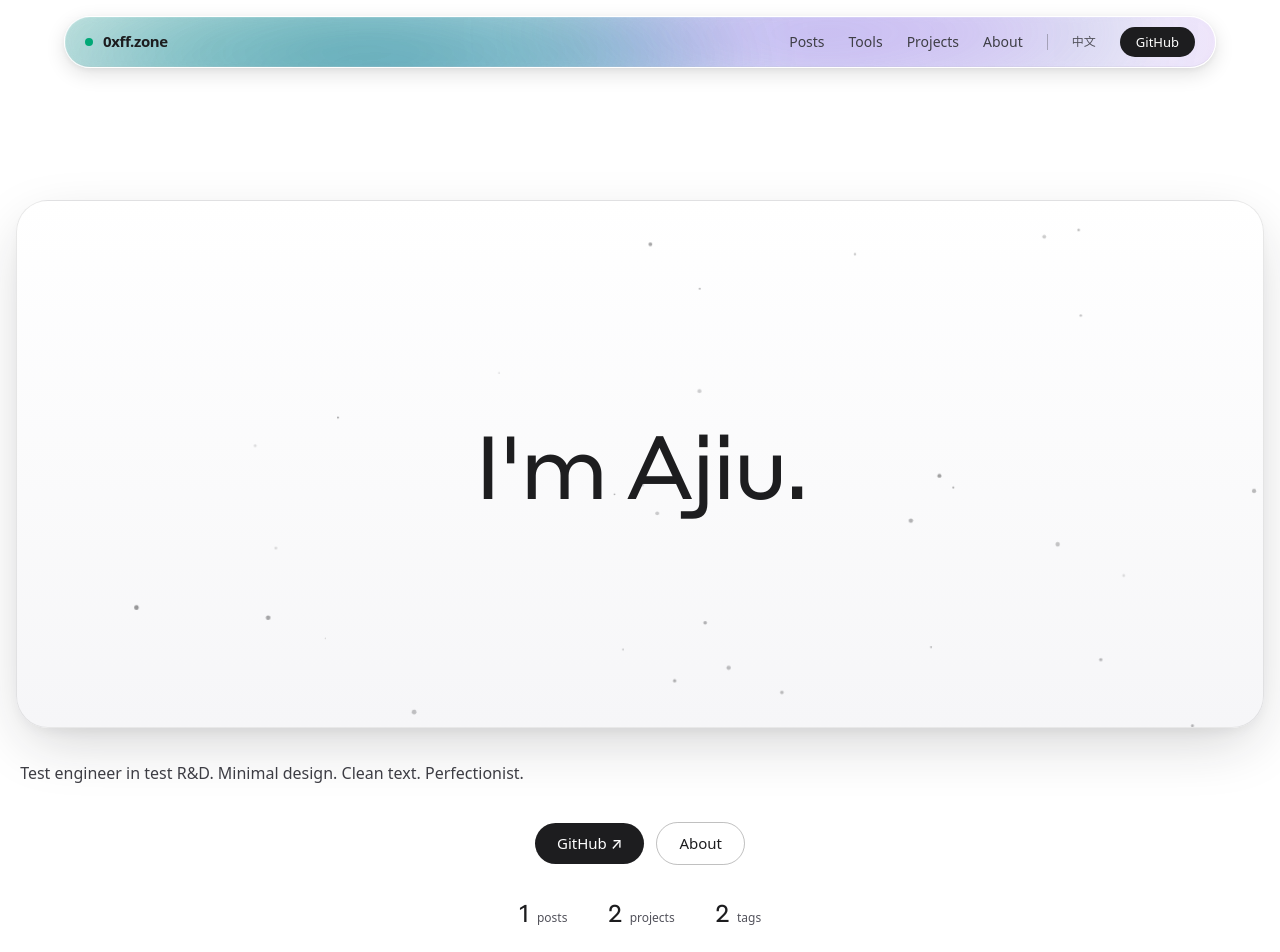
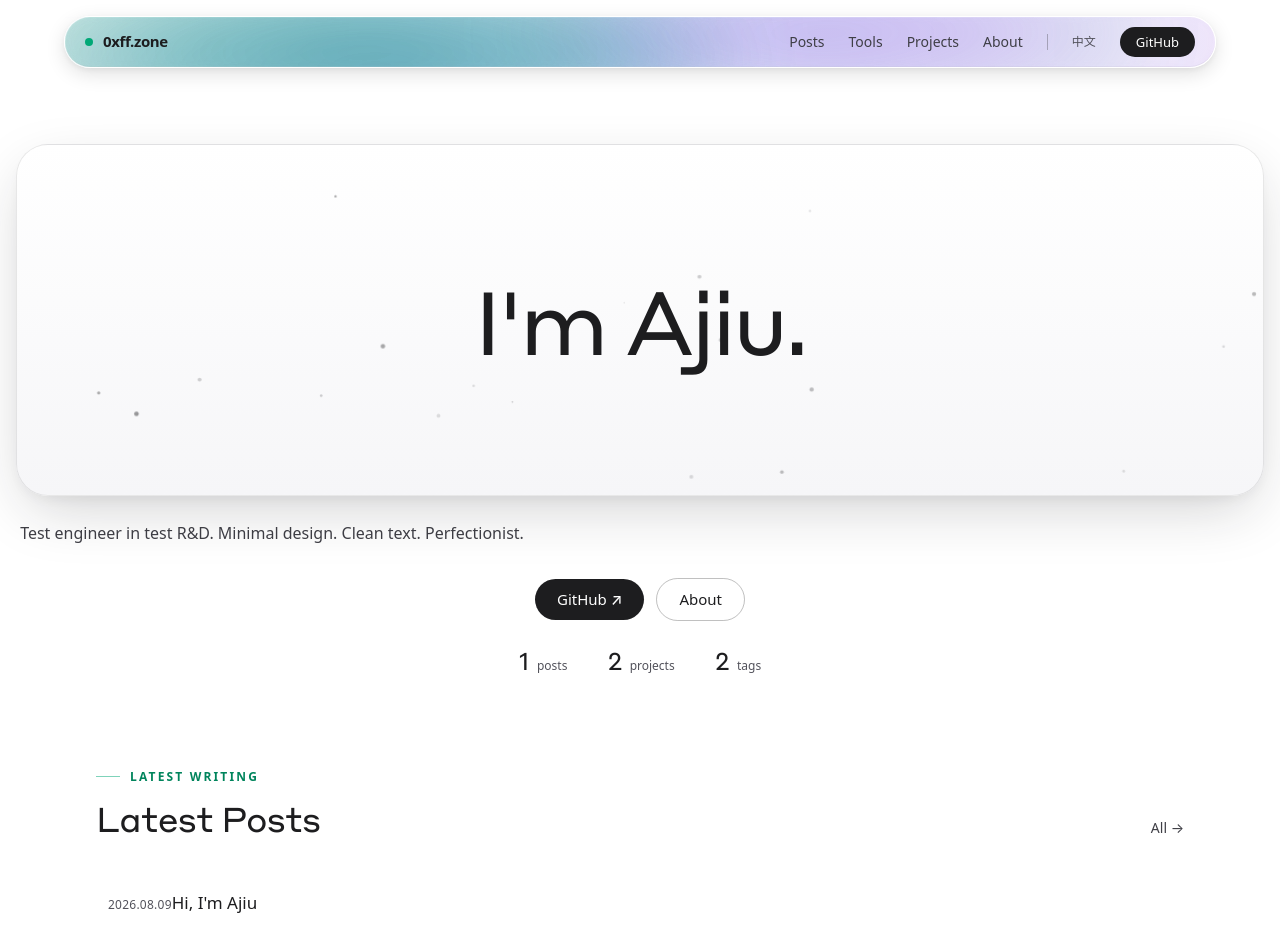
Before and after one commit to ZeniX-ally/blog-comments, a Next.js app: page /en in a window 1280 px wide. Shown: the top 952 px of the page. Built offline with nearby package versions, Linux system fonts and the light colour scheme.

Commit message:
style: 首页压缩 hero 框与顶栏距离(框高6×→4×,顶部留白收拢),登录按钮首屏完整可见

```diff
--- a/src/app/en/page.tsx
+++ b/src/app/en/page.tsx
@@ -17,22 +17,22 @@ export default function HomeEn() {
       <article className="mx-auto w-full max-w-6xl pb-24 pt-8 sm:pt-12">
       <section className="flex flex-col lg:min-h-[calc(100vh-5.75rem)]">
         {/* ============ HERO: vertically centered single column ============ */}
-        <div className="hero-scroll flex flex-col items-center pt-8 text-center lg:pt-14">
+        <div className="hero-scroll flex flex-col items-center pt-2 text-center lg:pt-4">
             <FadeIn>
             {/* title frame: glass material with ink particles, static title */}
-            <div className="hero-frame relative mt-8 overflow-hidden px-8">
+            <div className="hero-frame relative mt-4 overflow-hidden px-8">
               <InkParticles />
               <div className="relative z-10">
                 <h1 className="page-title page-title--hero">I&apos;m Ajiu.</h1>
               </div>
             </div>
 
-            <p className="mt-8 max-w-lg text-base leading-relaxed text-muted">
+            <p className="mt-6 max-w-lg text-base leading-relaxed text-muted">
               Test engineer in test R&amp;D. Minimal design. Clean text.
               Perfectionist.
             </p>
             {/* dual CTA pills */}
-            <div className="mt-9 flex flex-wrap items-center justify-center gap-3">
+            <div className="mt-8 flex flex-wrap items-center justify-center gap-3">
               <a
                 href="https://github.com/ZeniX-ally"
                 target="_blank"
@@ -46,7 +46,7 @@ export default function HomeEn() {
               </Link>
             </div>
             {/* stats */}
-            <div className="mt-8 flex flex-wrap items-baseline justify-center gap-x-10 gap-y-2">
+            <div className="mt-6 flex flex-wrap items-baseline justify-center gap-x-10 gap-y-2">
               {[
                 { n: posts.length, label: "posts" },
                 { n: projects.length, label: "projects" },
@@ -64,7 +64,7 @@ export default function HomeEn() {
         </div>
 
         {/* ============ Latest writing: Apple-style light list ============ */}
-        <section className="mt-24 sm:mt-28">
+        <section className="mt-16 sm:mt-20">
           <FadeIn>
             <header className="mb-9 flex flex-wrap items-end justify-between gap-x-6 gap-y-3">
               <div>
@@ -99,7 +99,7 @@ export default function HomeEn() {
 
         {/* ============ Selected work: light card wall ============ */}
         {featuredProjects.length > 0 && (
-          <section className="mt-20 sm:mt-24">
+          <section className="mt-14 sm:mt-16">
             <FadeIn>
               <header className="mb-9 flex flex-wrap items-end justify-between gap-x-6 gap-y-3">
                 <div>
--- a/src/app/globals.css
+++ b/src/app/globals.css
@@ -461,7 +461,7 @@ body {
   justify-content: center;
   width: min(80rem, calc(100vw - 2rem));
   margin-inline: auto;
-  min-height: calc(clamp(3rem, 8vw, 5.5rem) * 6);
+  min-height: calc(clamp(3rem, 8vw, 5.5rem) * 4);
   text-align: center;
   background: linear-gradient(180deg, #ffffff 0%, #f6f6f8 100%);
   -webkit-backdrop-filter: blur(24px) saturate(180%);
--- a/src/app/page.tsx
+++ b/src/app/page.tsx
@@ -18,10 +18,10 @@ export default function Home() {
       <article className="mx-auto w-full max-w-6xl pb-24 pt-8 sm:pt-12">
       <section className="flex flex-col lg:min-h-[calc(100vh-5.75rem)]">
         {/* ============ HERO:垂直居中单栏,克制高级 ============ */}
-        <div className="hero-scroll flex flex-col items-center pt-8 text-center lg:pt-14">
+        <div className="hero-scroll flex flex-col items-center pt-2 text-center lg:pt-4">
             <FadeIn>
             {/* 大标题框:玻璃材质,粒子漂浮,静态标题 */}
-            <div className="hero-frame relative mt-8 overflow-hidden px-8">
+            <div className="hero-frame relative mt-4 overflow-hidden px-8">
               <InkParticles />
               <div className="relative z-10">
                 <h1 className="page-title page-title--hero">{site.hero.greeting}</h1>
@@ -29,12 +29,12 @@ export default function Home() {
             </div>
 
             {/* 副标题 */}
-            <p className="mt-8 max-w-lg text-base leading-relaxed text-muted">
+            <p className="mt-6 max-w-lg text-base leading-relaxed text-muted">
               {site.hero.bio.join(" ")}
             </p>
 
             {/* 统计:克制数字排版 */}
-            <div className="mt-8 flex flex-wrap items-baseline justify-center gap-x-10 gap-y-2">
+            <div className="mt-6 flex flex-wrap items-baseline justify-center gap-x-10 gap-y-2">
               {[
                 { n: posts.length, label: "文章" },
                 { n: projects.length, label: "作品" },
@@ -50,14 +50,14 @@ export default function Home() {
             </div>
 
             {/* 操作行:GitHub 登录,居中 */}
-            <div className="mt-9 flex flex-wrap items-center justify-center gap-3">
+            <div className="mt-8 flex flex-wrap items-center justify-center gap-3">
               <SignIn />
             </div>
             </FadeIn>
         </div>
 
         {/* ============ 最新文章:苹果式轻列表(无分隔线,间距分组) ============ */}
-        <section className="mt-24 sm:mt-28">
+        <section className="mt-16 sm:mt-20">
           <FadeIn>
             <header className="mb-9 flex flex-wrap items-end justify-between gap-x-6 gap-y-3">
               <div>
```
